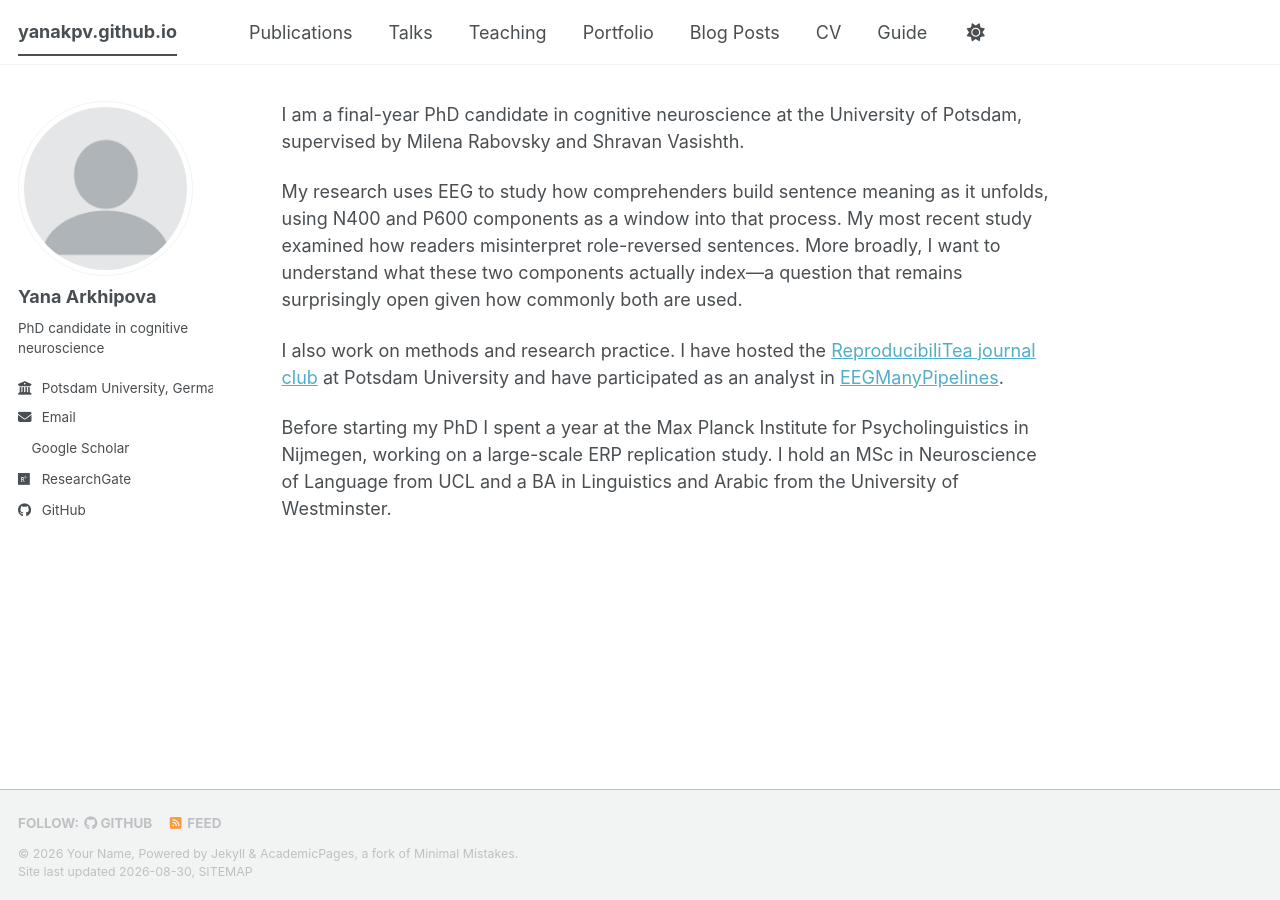
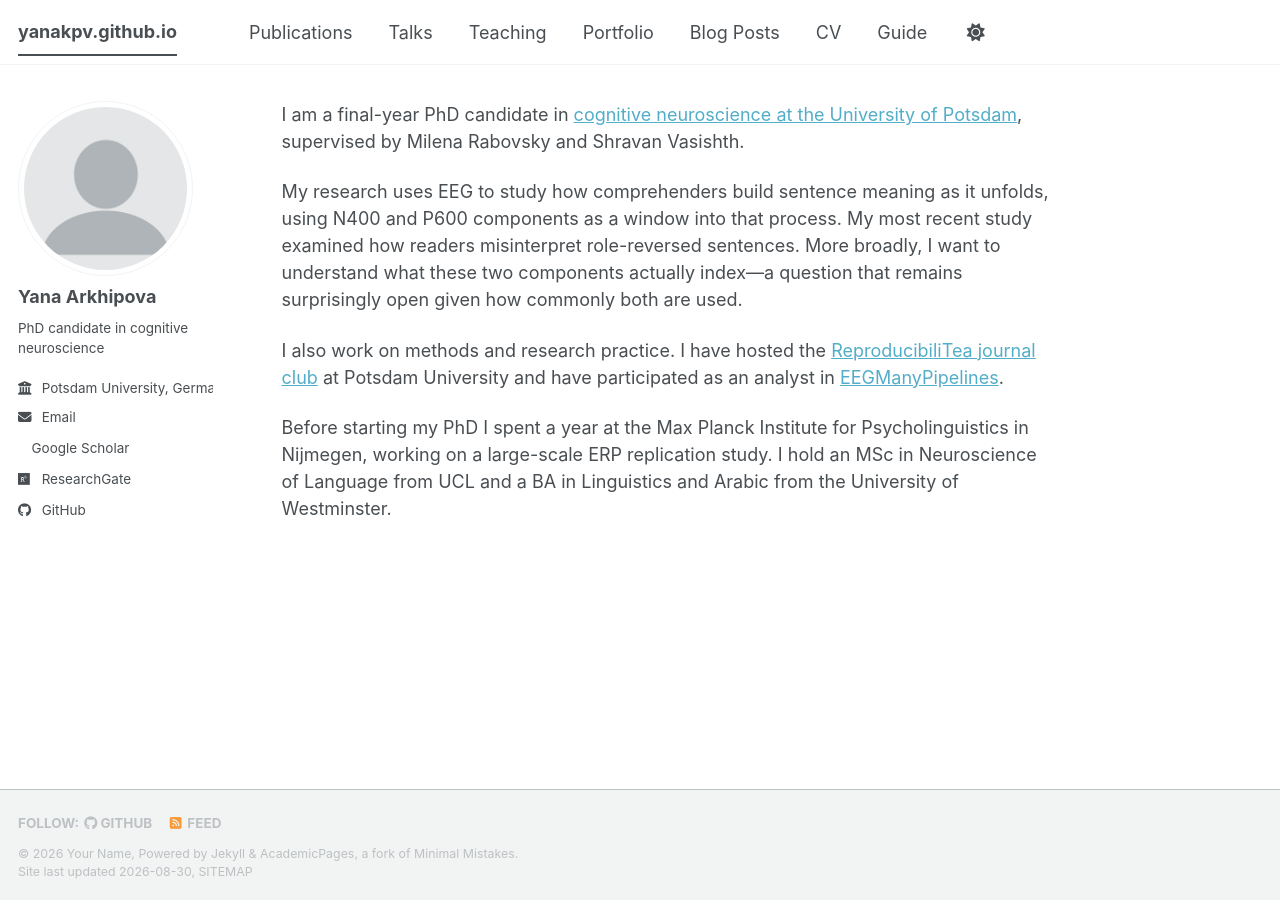
Before and after one commit to yanakpv/yanakpv.github.io, a Jekyll site: the page built from _pages/about.md, in a window 1280 px wide. Built offline with Jekyll 4.4.1, drawn with Linux system fonts in a browser that asks for light colours; a style sheet for code colours, icons or effects is not loaded; part of the change alters nothing that is shown.

```diff
--- a/_pages/about.md
+++ b/_pages/about.md
@@ -8,7 +8,7 @@ redirect_from:
 ---
 
 
-I am a final-year PhD candidate in cognitive neuroscience at the University of Potsdam, supervised by Milena Rabovsky and Shravan Vasishth.
+I am a final-year PhD candidate in [cognitive neuroscience at the University of Potsdam](https://www.uni-potsdam.de/en/cogneuro/index), supervised by Milena Rabovsky and Shravan Vasishth.
 
 My research uses EEG to study how comprehenders build sentence meaning as it unfolds, using N400 and P600 components as a window into that process. My most recent study examined how readers misinterpret role-reversed sentences. More broadly, I want to understand what these two components actually index---a question that remains surprisingly open given how commonly both are used.
 
```
